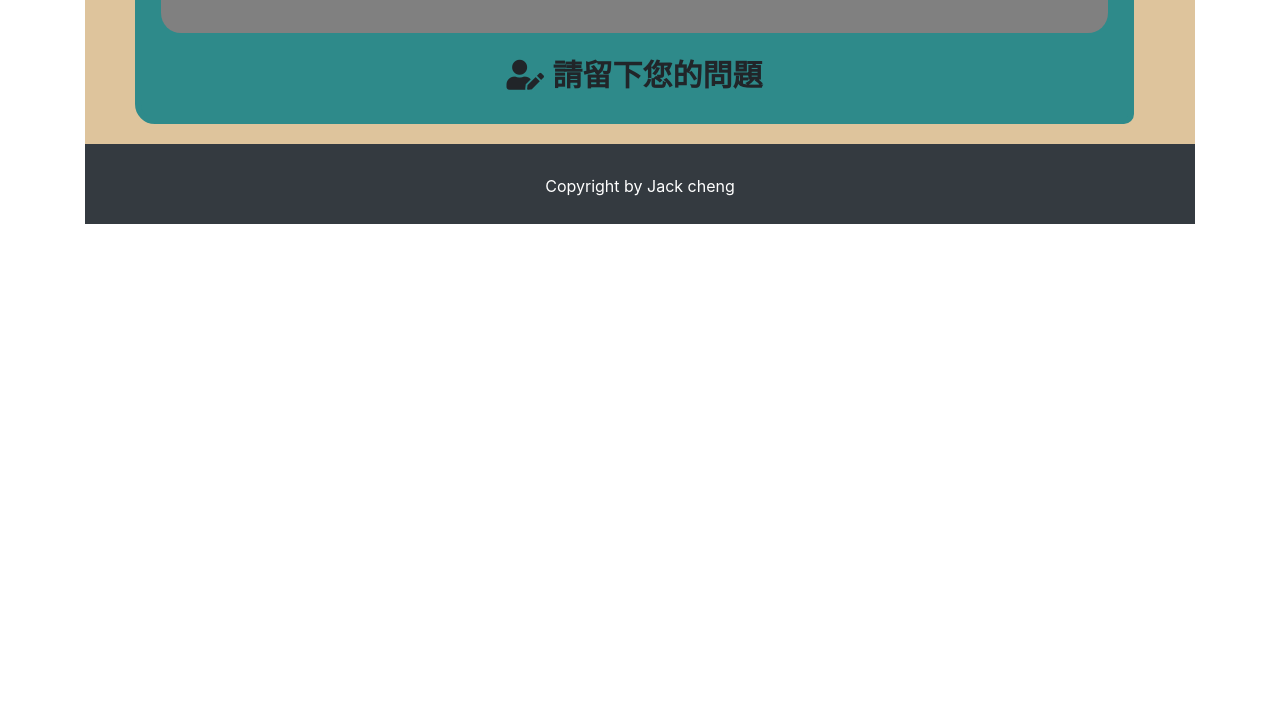
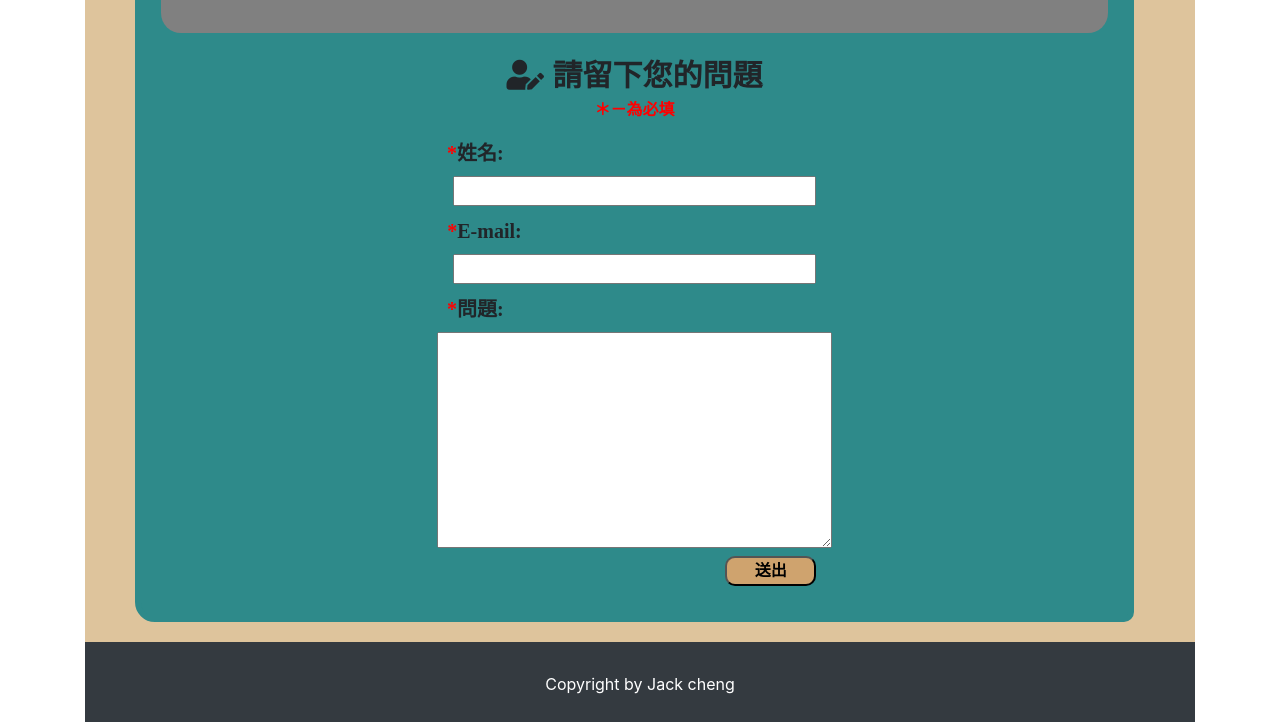
Before and after one commit to jack206418070/TKU-javascript, a plain HTML site: page w06-pet/pet-mine/message.html in a window 1280 px wide. Shown: the part 695-1417 px from the top of the page. Before the commit the page ends 919 px from the top, so only its background shows below. Drawn offline with nearby package versions, Linux system fonts and the light colour scheme.

Commit message:
upadte-petweb-messageform

```diff
--- a/w06-pet/css/pet-mine.css
+++ b/w06-pet/css/pet-mine.css
@@ -15,8 +15,16 @@ ul{
     background-color: #DEC49C;
     /* padding: 10px; */
 }
+.home:after {
+    visibility: hidden;
+    display: block;
+    font-size: 0;
+    content: ".";
+    clear: both;
+    height: 0;
+}
 
-.clearfix:after {
+header:after {
     visibility: hidden;
     display: block;
     font-size: 0;
@@ -104,6 +112,7 @@ header > ul > li:hover{
     position: absolute;
     bottom: 0;
 }
+
 
 #slide1{
     background: url("http://lorempixel.com/output/animals-q-c-800-410-6.jpg");
@@ -271,6 +280,49 @@ footer p{
     font-weight: bold;
 }
 
+#redpen{
+    color:red;
+    font-size: 16px;
+    display: block;
+}
+
+.QAwrite .QAform{
+    width: 80%;
+    height: auto;
+    margin: 0 auto;
+    margin-top: 10px;
+}
+
+.QAwrite input{
+    height: 30px;
+    width: 80%;
+    margin-bottom: 10px;
+}
+
+.inputset{
+    width: 60%;
+    font-size: 20px;
+    font-family: var(--font-style);
+    font-weight: bold;
+    margin: 0 auto;
+}
+
+.inputset span{
+    color:red;
+}
+
+#sub{
+    width: 20% !important;
+    border-radius: 10px;
+    background-color: #CFA36E;
+    font-size: 16px;
+    color: black;
+    font-family: var(--font-style);
+    font-weight: bold;
+    margin-left: 70%;
+    display: block;
+}
+
 @media (max-width: 586px){
     .QAbox{
         margin: 0 auto;
--- a/w06-pet/pet-mine/message.html
+++ b/w06-pet/pet-mine/message.html
@@ -44,7 +44,7 @@
 
 
         <div class="home">
-             <header class="clearfix">
+             <header>
                 <h1>寵物之家</h1>
                 <ul>
                     <li><a href="index.html">首頁</a></li>
@@ -78,6 +78,18 @@
 
                 <div class="QAwrite">
                         <i class="fas fa-user-edit"></i> <p>請留下您的問題</p>
+                        <p id="redpen">＊－為必填</p>
+                        <form class="QAform" action="#" methon="post">
+                            <div class="inputset">
+                                <label style="display: block; margin-left: 0; width: 30%;" for="name"><span>*</span>姓名: </label>
+                                <input type="text" id="name" name="name">
+                                <label style="display: block; margin-left: 0; width: 34%;" for="mail"><span>*</span>E-mail: </label>
+                                <input type="mail" id="mail" name="mail">
+                                <label style="display: block; margin-left: 0; width: 30%;" for="QandA"><span>*</span>問題: </label>
+                                <textarea name="QandA" id="QandA" cols="34" rows="7"></textarea>
+                                <input type="button" id="sub" value="送出">
+                            </div>
+                        </form>
                 </div>
             </div>
 
```
